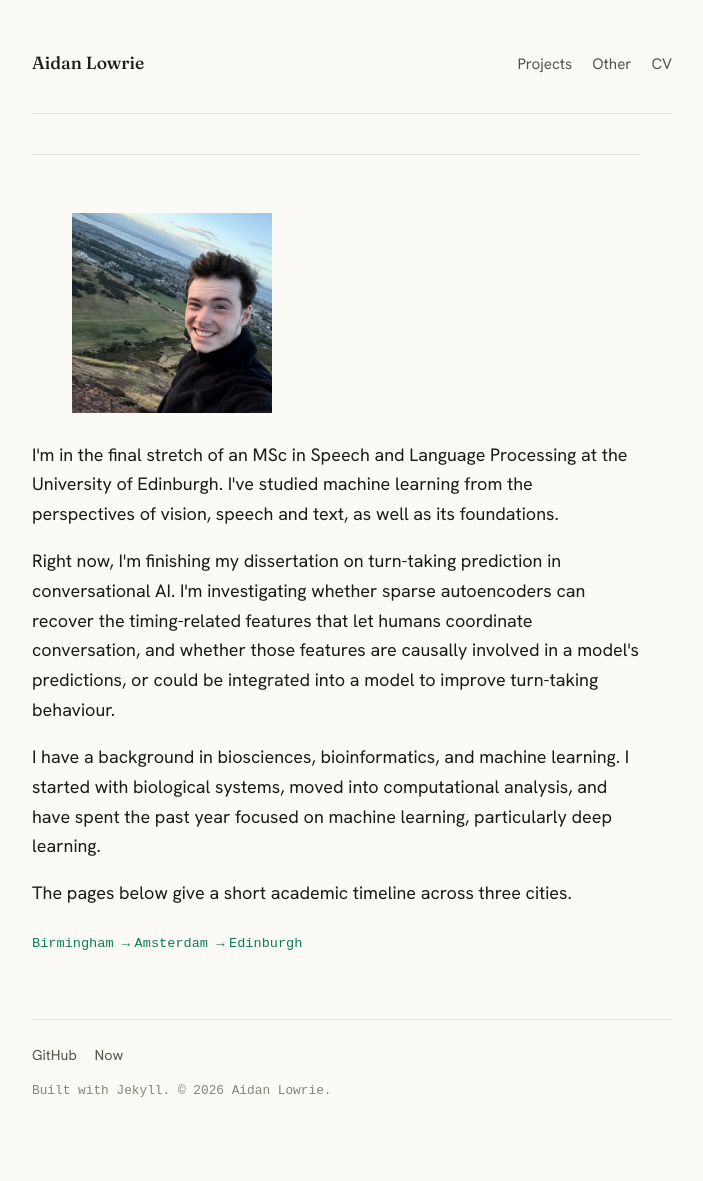
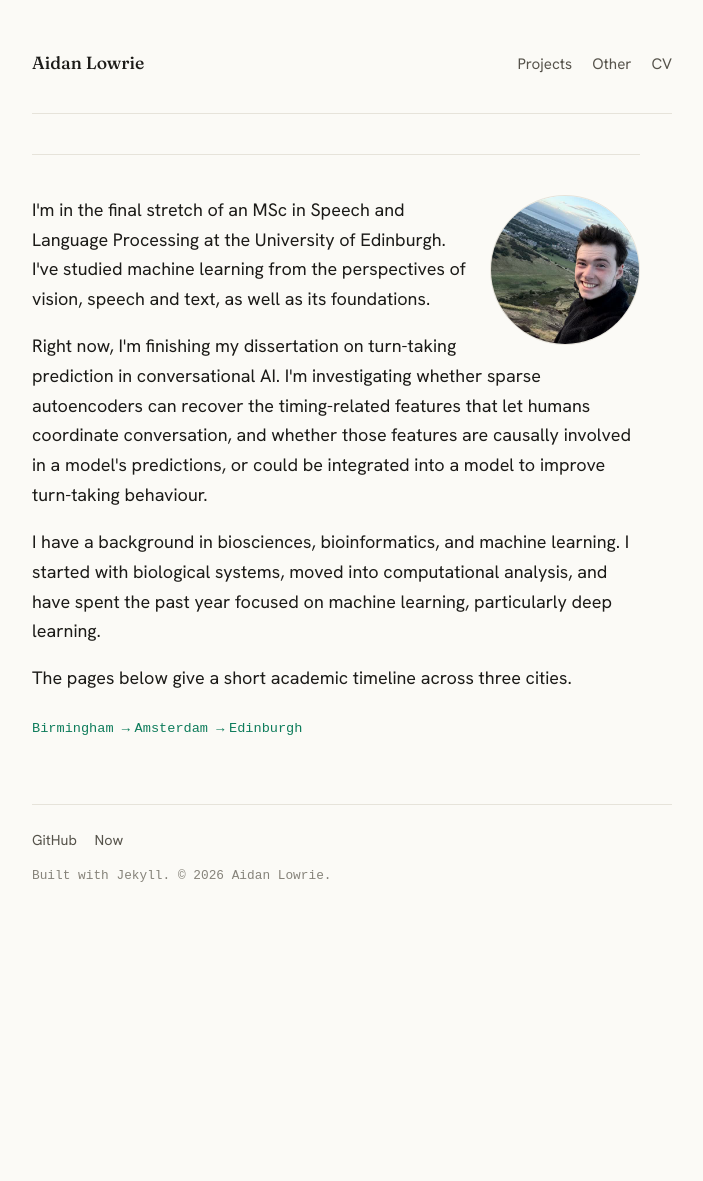
Before and after one commit to aidanlowrie/aidanlowrie.github.io, a Jekyll site: the page built from index.html, in a window 1280 px wide. Shown: the whole page, without its empty margins (288-991 px from the left). Built offline with Jekyll 4.4.1, drawn with Linux system fonts in a browser that asks for light colours; some web fonts are replaced; after the commit the page ends 966 px from its top, so only the background shows below that.

Commit message:
Move portrait inline with text, smaller and floated right

```diff
--- a/index.html
+++ b/index.html
@@ -3,10 +3,7 @@
 title: ""
 ---
 <section class="home-about reveal">
-  <figure class="home-portrait">
-    <img src="{{ '/assets/img/portrait-arthurs-seat.jpg' | relative_url }}" alt="Portrait of Aidan Lowrie" width="200" height="200" loading="eager" decoding="async">
-  </figure>
-  <p>I'm in the final stretch of an MSc in Speech and Language Processing at the
+  <p><img src="{{ '/assets/img/portrait-arthurs-seat.jpg' | relative_url }}" alt="Portrait of Aidan Lowrie" width="150" height="150" style="float: right; margin: 0 0 1rem 1rem; border-radius: 50%; border: 1px solid var(--hairline);">I'm in the final stretch of an MSc in Speech and Language Processing at the
   University of Edinburgh. I've studied machine learning from the perspectives
   of vision, speech and text, as well as its foundations.</p>
   <p>Right now, I'm finishing my dissertation on turn-taking prediction in
```
